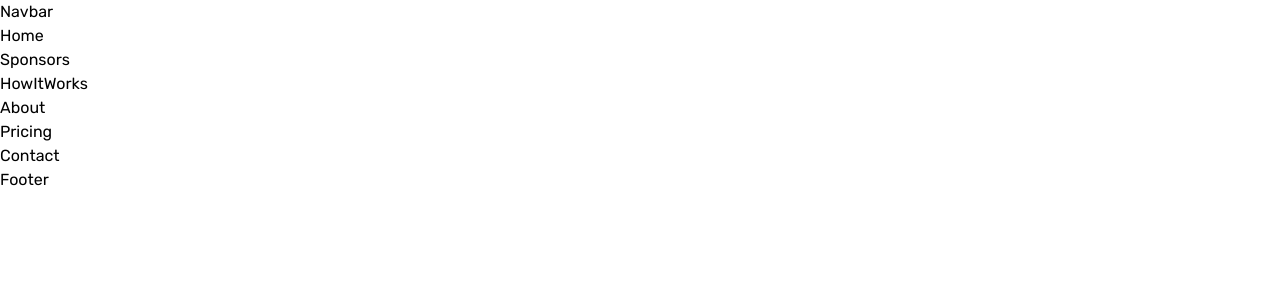
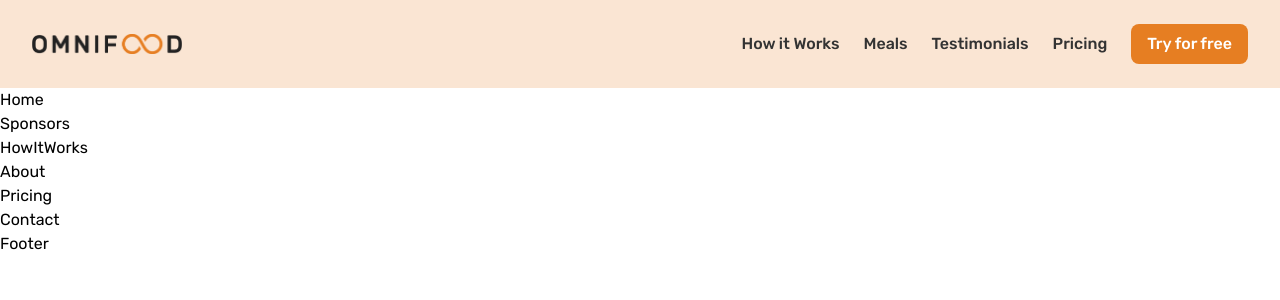
Before and after one commit to bojan09/omnifood, a React (Vite) app: page / in a window 1280 px wide. Shown: the top 300 px of the page. Built offline with nearby package versions, Linux system fonts and the light colour scheme.

Commit message:
added Navbar

```diff
--- a/src/components/Navbar.jsx
+++ b/src/components/Navbar.jsx
@@ -1,7 +1,90 @@
-import React from "react";
+import React, { useState } from "react";
+
+// assets
+import logo from "../assets/omnifood-logo.png";
+import menu from "../assets/menu.svg";
+import close from "../assets/close.svg";
 
 const Navbar = () => {
-  return <div>Navbar</div>;
+  const [active, setActive] = useState("");
+  const [toggle, setToggle] = useState(false);
+  return (
+    <div className="bg-secondaryBackground  p-6 px-8">
+      <div className="flex justify-between items-center">
+        {/* Logo */}
+        <a href="#">
+          <img src={logo} alt="logo" className="w-[150px]" />
+        </a>
+
+        {/* Nav List - Desktop*/}
+        <nav className="md:block xs:hidden">
+          <ul className="flex justify-center items-center gap-6">
+            <li className="font-medium text-colorText hover:text-primaryColor">
+              <a href="#howItWorks">How it Works</a>
+            </li>
+            <li className="font-medium text-colorText hover:text-primaryColor">
+              <a href="#meals">Meals</a>
+            </li>
+            <li className="font-medium text-colorText hover:text-primaryColor">
+              <a href="#testimonials">Testimonials</a>
+            </li>
+            <li className="font-medium text-colorText hover:text-primaryColor">
+              <a href="#pricing">Pricing</a>
+            </li>
+            <li className="font-medium text-white py-2 px-4 bg-primaryColor rounded-lg hover:bg-shadeColor cursor-pointer">
+              <a href="#contact">Try for free</a>
+            </li>
+          </ul>
+        </nav>
+
+        {/* Nav List - Mobile*/}
+        <nav className="md:hidden xs:relative">
+          <img
+            src={!toggle ? menu : close}
+            className="fixed top-4 right-7  w-[40px] h-[40px] object-contain cursor-pointer "
+            alt="nav menu"
+            onClick={() => setToggle(!toggle)}
+          />
+
+          <ul
+            className={`${
+              !toggle ? "hidden" : "block"
+            } text-center w-[90vw] h-[100vh] relative top-[8rem] right-4`}
+          >
+            <li
+              onClick={() => setToggle(!toggle)}
+              className="font-medium text-colorText hover:text-primaryColor mb-4 text-xl"
+            >
+              <a href="#howItWorks">How it Works</a>
+            </li>
+            <li
+              onClick={() => setToggle(!toggle)}
+              className="font-medium text-colorText hover:text-primaryColor mb-4 text-xl"
+            >
+              <a href="#meals">Meals</a>
+            </li>
+            <li
+              onClick={() => setToggle(!toggle)}
+              className="font-medium text-colorText hover:text-primaryColor mb-4 text-xl"
+            >
+              <a onClick={() => setToggle(!toggle)} href="#testimonials">
+                Testimonials
+              </a>
+            </li>
+            <li className="font-medium text-colorText hover:text-primaryColor mb-4 text-xl">
+              <a href="#pricing">Pricing</a>
+            </li>
+            <li
+              onClick={() => setToggle(!toggle)}
+              className="font-medium text-white py-2 px-4 w-[9rem] bg-primaryColor rounded-lg hover:bg-shadeColor cursor-pointer mx-auto text-xl mt-6"
+            >
+              <a href="#contact">Try for free</a>
+            </li>
+          </ul>
+        </nav>
+      </div>
+    </div>
+  );
 };
 
 export default Navbar;
--- a/tailwind.config.js
+++ b/tailwind.config.js
@@ -16,6 +16,7 @@ module.exports = {
         shadeColor: "#cf711f",
         greenDarkColor: "#51cf66",
         greenLightColor: "#94d82d",
+        colorText: "#333333",
       },
       screens: {
         xs: "350px",
```
Also changed, not shown: src/assets/close.svg (added), src/assets/menu.svg (added).
